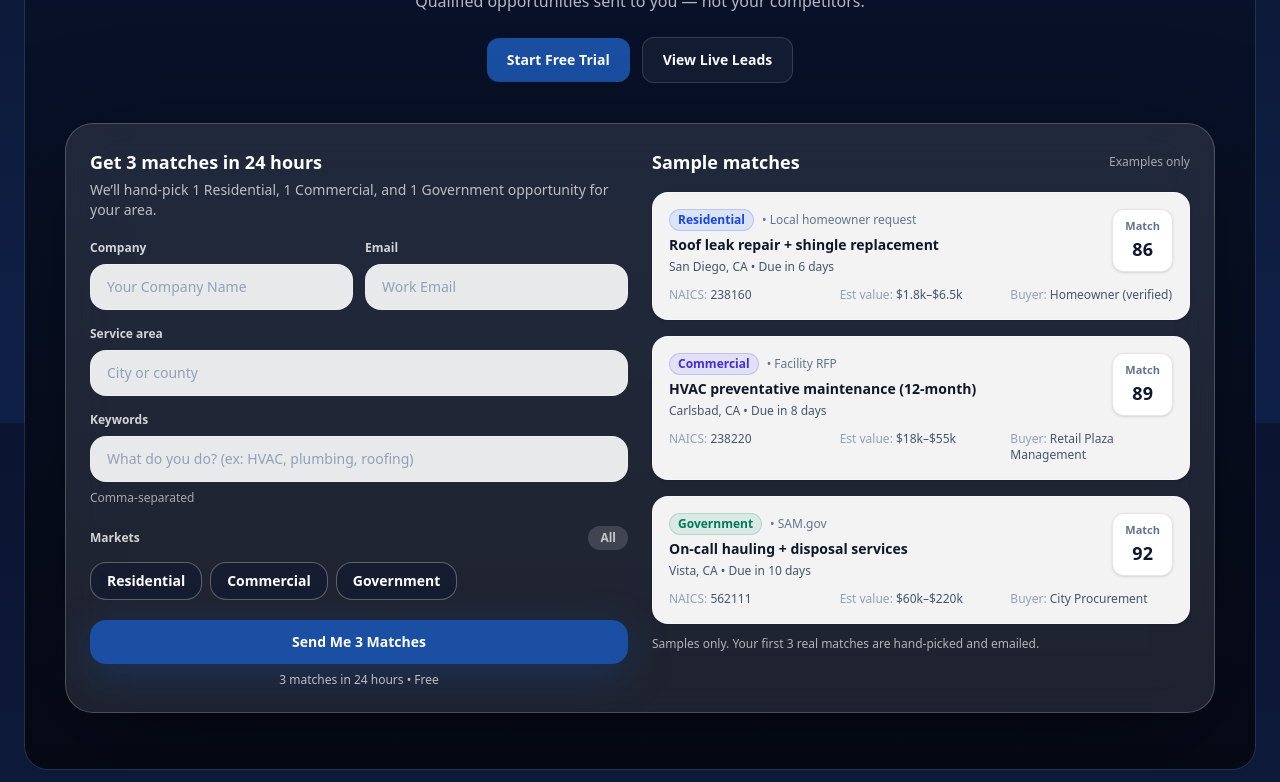
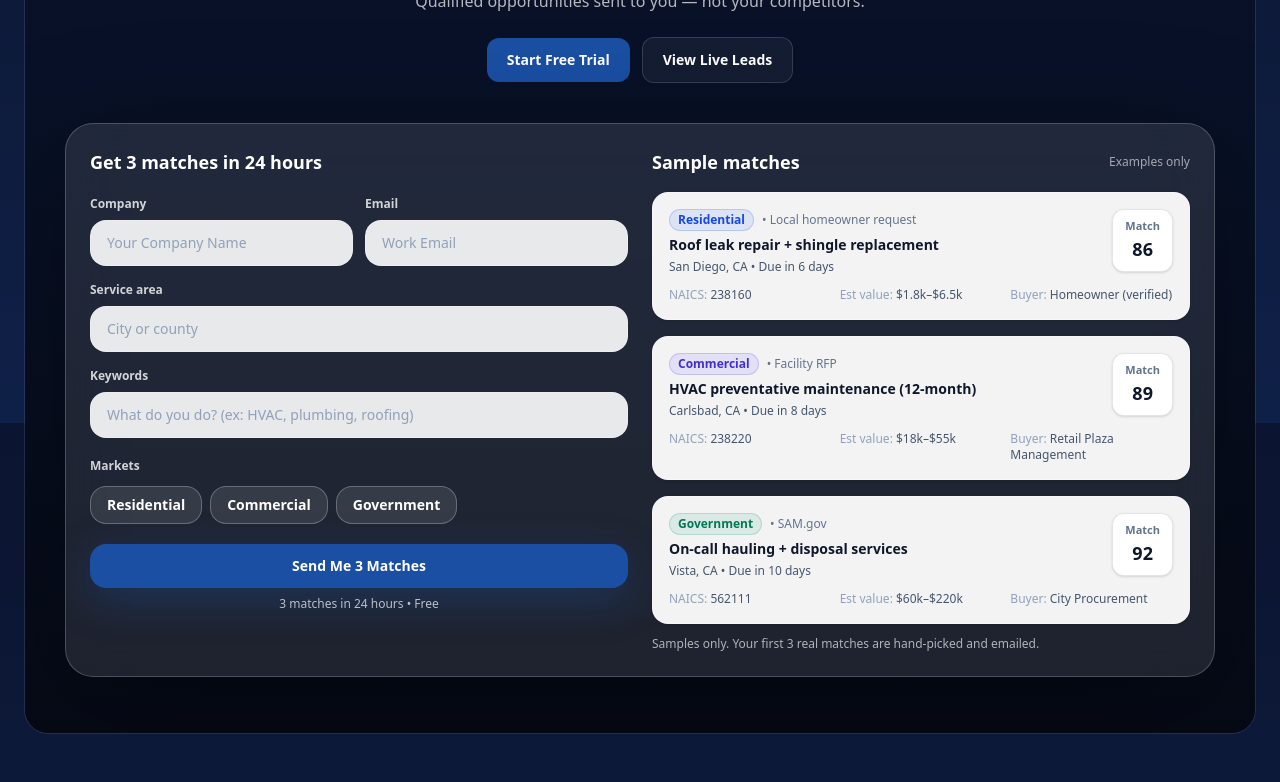
Before and after one commit to seansevrix/ambit, a Next.js app: page / in a window 1280 px wide. Shown: the part 377-1159 px from the top of the page. Built offline with nearby package versions, Linux system fonts and the light colour scheme.

Commit message:
Lock markets + simplify intro text

```diff
--- a/app/components/ConciergeLeadCapture.tsx
+++ b/app/components/ConciergeLeadCapture.tsx
@@ -8,11 +8,8 @@ type MarketKey = "residential" | "commercial" | "government";
 const FORMSPREE_ENDPOINT = "https://formspree.io/f/xdaaaapj";
 const BRAND = "#1A4FA3";
 
-const MARKET_LABEL: Record<MarketKey, string> = {
-  residential: "Residential",
-  commercial: "Commercial",
-  government: "Government",
-};
+// Locked: always all 3 markets
+const LOCKED_MARKETS: MarketKey[] = ["residential", "commercial", "government"];
 
 function cx(...classes: Array<string | false | null | undefined>) {
   return classes.filter(Boolean).join(" ");
@@ -122,41 +119,14 @@ export default function ConciergeLeadCapture() {
   const [email, setEmail] = useState("");
   const [area, setArea] = useState("");
 
-  const [selectedMarkets, setSelectedMarkets] = useState<MarketKey[]>([
-    "residential",
-    "commercial",
-    "government",
-  ]);
-
   const [keywordText, setKeywordText] = useState("");
   const keywords = useMemo(() => splitKeywordText(keywordText), [keywordText]);
 
   const [submitting, setSubmitting] = useState(false);
   const [error, setError] = useState<string | null>(null);
 
-  const allSelected = selectedMarkets.length === 3;
-
-  const marketsHuman = useMemo(
-    () => selectedMarkets.map((m) => MARKET_LABEL[m]).join(", "),
-    [selectedMarkets]
-  );
-
-  function toggleMarket(m: MarketKey) {
-    setSelectedMarkets((prev) => {
-      const set = new Set(prev);
-      if (set.has(m)) set.delete(m);
-      else set.add(m);
-
-      const next = Array.from(set) as MarketKey[];
-      if (next.length === 0) return ["residential", "commercial", "government"];
-      next.sort((a, b) => a.localeCompare(b));
-      return next;
-    });
-  }
-
-  function setAllMarkets() {
-    setSelectedMarkets(["residential", "commercial", "government"]);
-  }
+  // locked markets string for submission
+  const marketsHuman = "Residential, Commercial, Government";
 
   async function onSubmit(e: React.FormEvent) {
     e.preventDefault();
@@ -202,9 +172,6 @@ export default function ConciergeLeadCapture() {
         {/* LEFT */}
         <div>
           <div className="text-lg font-semibold text-white">Get 3 matches in 24 hours</div>
-          <div className="mt-1 text-sm text-white/70">
-            We’ll hand-pick 1 Residential, 1 Commercial, and 1 Government opportunity for your area.
-          </div>
 
           <form onSubmit={onSubmit} className="mt-5 space-y-4">
             {/* Company + Email */}
@@ -251,51 +218,22 @@ export default function ConciergeLeadCapture() {
                 placeholder="What do you do? (ex: HVAC, plumbing, roofing)"
                 className="mt-2 w-full rounded-2xl border border-white/20 bg-white/90 px-4 py-3 text-sm text-slate-900 placeholder:text-slate-400 outline-none focus:border-white/40"
               />
-              <div className="mt-2 text-xs text-white/60">Comma-separated</div>
             </div>
 
-            {/* Markets */}
+            {/* Markets (locked display, not editable) */}
             <div className="pt-1">
-              <div className="flex items-center justify-between">
-                <div className="text-xs font-semibold text-white/80">Markets</div>
-                <button
-                  type="button"
-                  onClick={setAllMarkets}
-                  className={cx(
-                    "rounded-xl px-3 py-1 text-xs font-semibold",
-                    allSelected
-                      ? "bg-white/15 text-white/70"
-                      : "bg-white/10 text-white hover:bg-white/15"
-                  )}
-                >
-                  All
-                </button>
+              <div className="text-xs font-semibold text-white/80">Markets</div>
+              <div className="mt-3 flex flex-wrap gap-2">
+                {LOCKED_MARKETS.map((m) => (
+                  <span
+                    key={m}
+                    className="rounded-2xl border border-white/25 bg-white/10 px-4 py-2 text-sm font-semibold text-white"
+                    title="Included"
+                  >
+                    {m === "residential" ? "Residential" : m === "commercial" ? "Commercial" : "Government"}
+                  </span>
+                ))}
               </div>
-
-              <div className="mt-3 flex flex-wrap gap-2">
-                {(["residential", "commercial", "government"] as MarketKey[]).map((m) => {
-                  const on = selectedMarkets.includes(m);
-                  return (
-                    <button
-                      key={m}
-                      type="button"
-                      onClick={() => toggleMarket(m)}
-                      className={cx(
-                        "rounded-2xl border px-4 py-2 text-sm font-semibold transition",
-                        on
-                          ? "border-white/30 bg-[#0B1430]/40 text-white"
-                          : "border-white/20 bg-white/10 text-white/80 hover:bg-white/15"
-                      )}
-                    >
-                      {MARKET_LABEL[m]}
-                    </button>
-                  );
-                })}
-              </div>
-
-              {!allSelected && (
-                <div className="mt-2 text-xs text-white/60">Selected: {marketsHuman}</div>
-              )}
             </div>
 
             {/* CTA */}
```
